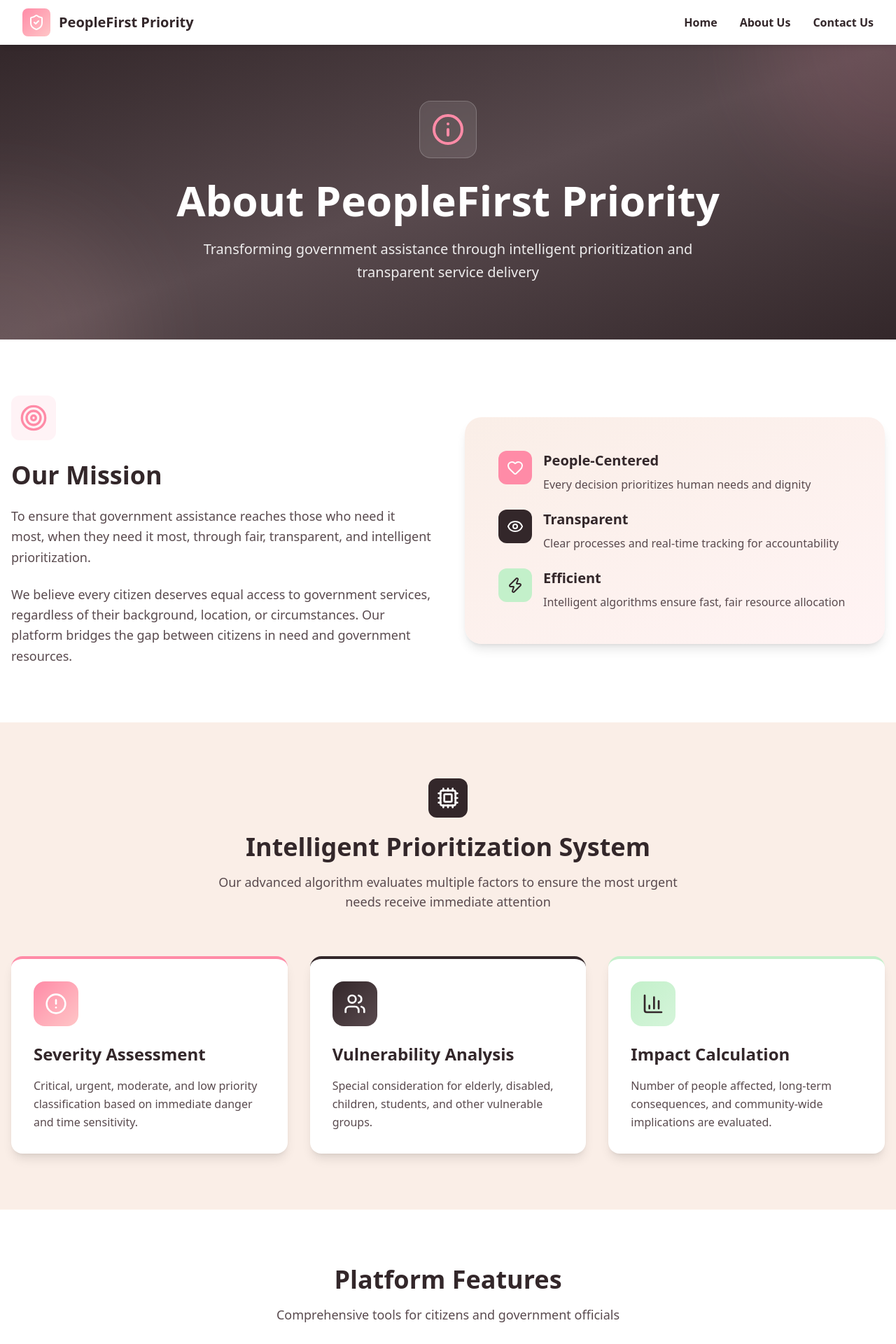
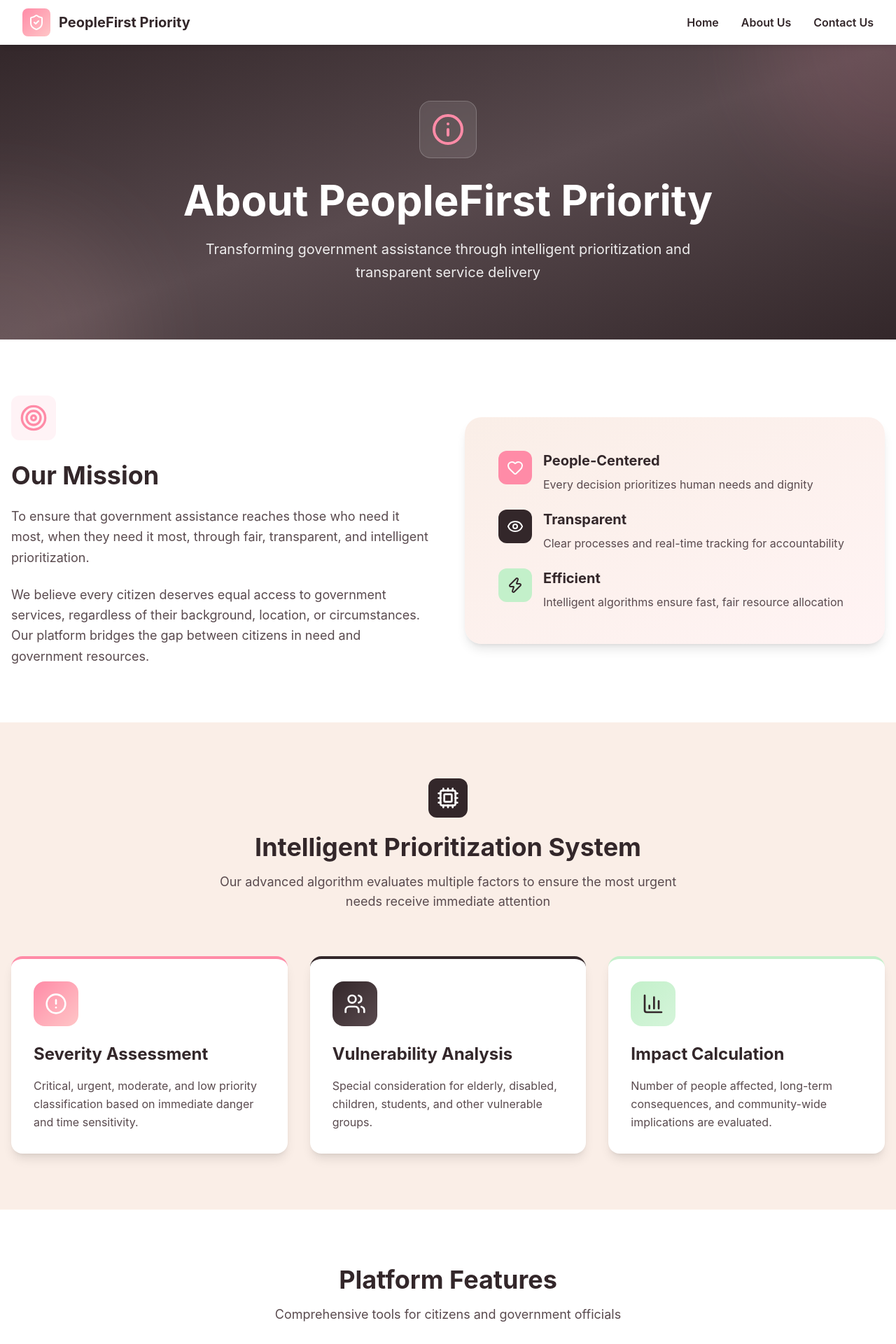
Before and after one commit to itsnotlee12/Need-baseGovernmentResponseSystem, a Flask app: page /about in a window 1280 px wide. Shown: the top 1920 px of the page at 70% size. Run offline with Flask 3, Linux system fonts and the light colour scheme; some libraries are stand-ins or nearby versions.

Commit message:
Add 'Inter' font family to base HTML template
Updated the base HTML template to include a new font family and ensure consistent styling.

```diff
--- a/need-baseGovernmentResponseSystem/templates/base.html
+++ b/need-baseGovernmentResponseSystem/templates/base.html
@@ -14,6 +14,10 @@
     <style>
         html {
             scroll-behavior: smooth;
+        }
+
+        * {
+            font-family: 'Inter', sans-serif !important;
         }
 
         h1 { font-size: 2.25rem; font-weight: bold; }
```
